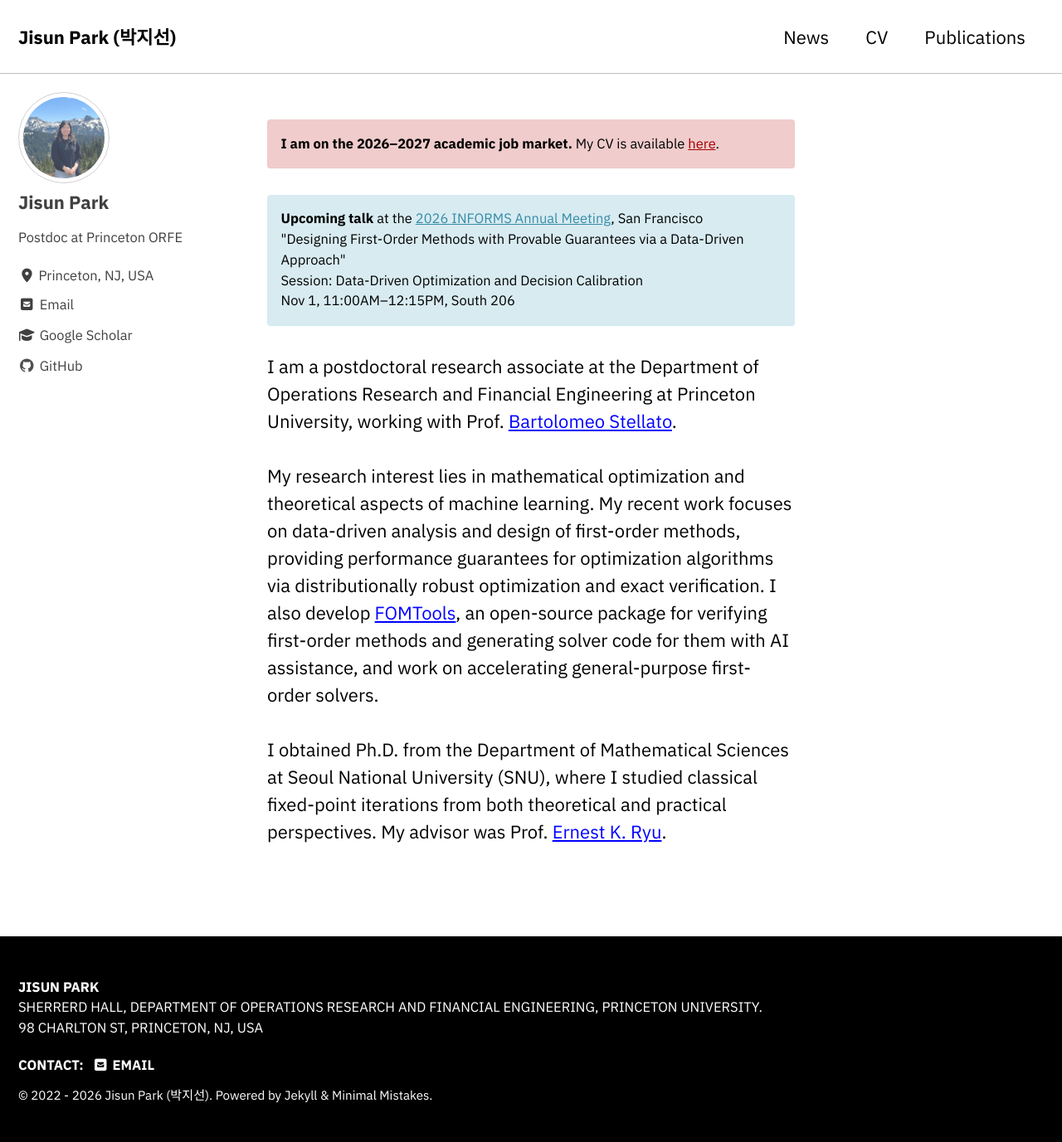
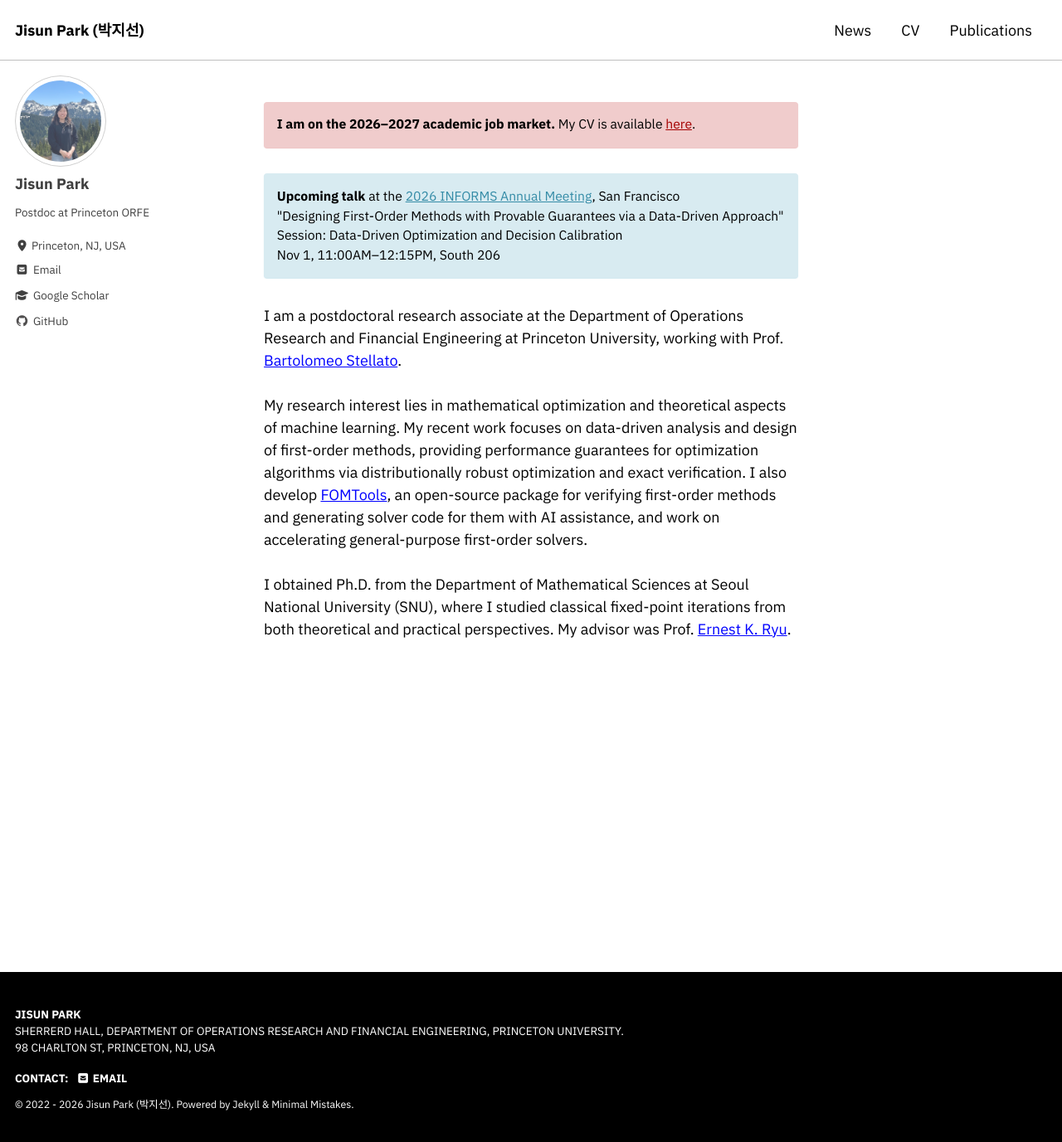
Before and after one commit to jisunp515/jisunp515.github.io, a Jekyll site: the page built from index.html, in a window 1280 px wide and 1377 px high. Shown: the whole window at 83% size. Built offline with Jekyll 4.4.1, drawn with Linux system fonts in a browser that asks for light colours; cached includes are drawn as plain includes; the list of posts is cut into pages by our own code.

Commit message:
font size fix

```diff
--- a/assets/css/main.scss
+++ b/assets/css/main.scss
@@ -8,5 +8,15 @@ search: false
 // web font, loaded in _includes/head/custom.html
 $sans-serif: "IBM Plex Sans", -apple-system, BlinkMacSystemFont, "Helvetica Neue", Arial, sans-serif;
 
+// cap the base size at 18px (theme default grows to 20px / 22px on wide screens)
+$doc-font-size-large: 18px;
+$doc-font-size-x-large: 18px;
+
 @import "minimal-mistakes/skins/{{ site.minimal_mistakes_skin | default: 'default' }}"; // skin
 @import "minimal-mistakes"; // main partials
+
+// notice boxes are 0.75em by default, which reads too small next to body text
+.notice--primary,
+.notice--info {
+  font-size: 0.875em !important;
+}
```
